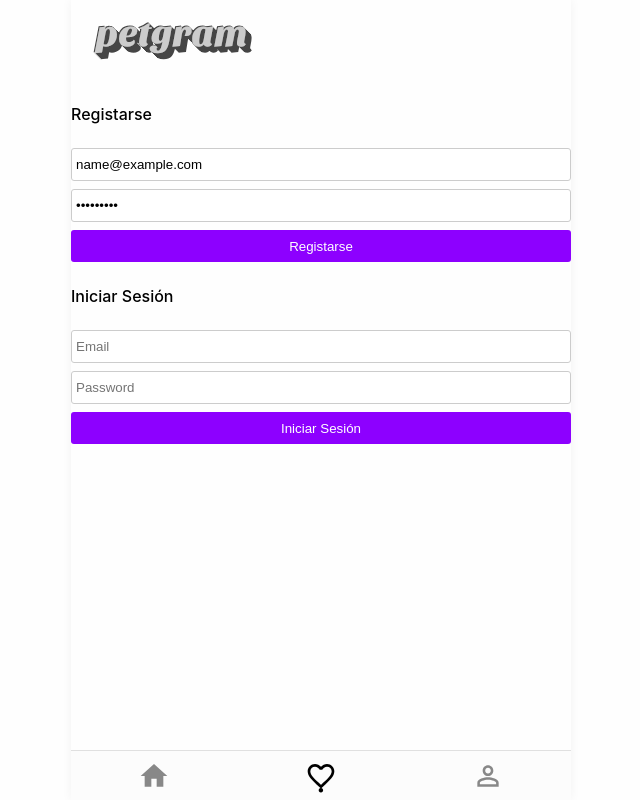
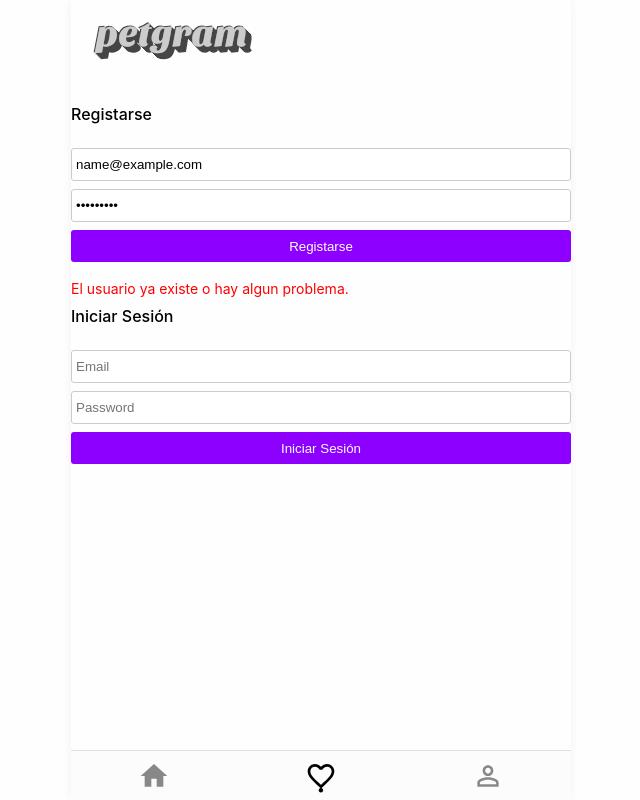
Before and after one commit to Dragmon/react-avanzado-platzi, a React app: page /favs in a window 1280 px wide. Both pictures are taken after typing "name@example.com", "Sample123" into the empty fields and a click on the button "Registarse". Shown: the whole page, without its empty margins (319-959 px from the left). Built offline with nearby package versions, Linux system fonts and the light colour scheme; no server answers.

Commit message:
error management in the form user register

```diff
--- a/src/components/UserForm/index.js
+++ b/src/components/UserForm/index.js
@@ -1,8 +1,8 @@
 import React from 'react'
 import { useInputValue } from '../../hooks/useInputValue'
-import { Form, Input, Button, Title } from './styles'
+import { Form, Input, Button, Title, Error } from './styles'
 
-export const UserForm = ({ onSubmit, title }) => {
+export const UserForm = ({ onSubmit, title, error, disabled }) => {
   const email = useInputValue('')
   const password = useInputValue('')
 
@@ -14,11 +14,12 @@ export const UserForm = ({ onSubmit, title }) => {
   return (
     <>
       <Title>{title}</Title>
-      <Form onSubmit={handleSubmit}>
-        <Input placeholder='Email' {...email} />
-        <Input placeholder='Password' type='password' {...password} />
-        <Button>{title}</Button>
+      <Form disabled={disabled} onSubmit={handleSubmit}>
+        <Input disabled={disabled} placeholder='Email' {...email} />
+        <Input disabled={disabled} placeholder='Password' type='password' {...password} />
+        <Button disabled={disabled}>{title}</Button>
       </Form>
+      {error && <Error>{error}</Error>}
     </>
   )
 }
--- a/src/components/UserForm/styles.js
+++ b/src/components/UserForm/styles.js
@@ -11,6 +11,9 @@ export const Input = styled.input`
   padding: 8px 4px;
   display: block;
   width: 100%;
+  &[disabled]{
+    opacity: .3;
+  }
 `
 
 export const Button = styled.button`
@@ -21,6 +24,9 @@ export const Button = styled.button`
   display: block;
   width: 100%;
   text-align: center;
+  &[disabled]{
+    opacity: .3;
+  }
 `
 
 export const Title = styled.h2`
@@ -28,3 +34,8 @@ export const Title = styled.h2`
   font-weight: 500;
   padding: 8px 0;
 `
+
+export const Error = styled.span`
+  color: red;
+  font-size: 14px;
+`
--- a/src/page/NotRegisteredUser.js
+++ b/src/page/NotRegisteredUser.js
@@ -11,15 +11,17 @@ export const NotRegisteredUser = () => (
           <>
             <RegisterMutation>
               {
-                (register) => {
+                (register, { data, loading, error }) => {
                   const onSubmit = ({ email, password }) => {
                     const input = { email, password }
                     const variables = { input }
                     register({ variables }).then(activateAuth)
                   }
 
+                  const errorMsg = error && 'El usuario ya existe o hay algun problema.'
+
                   return (
-                    <UserForm title='Registarse' onSubmit={onSubmit} />
+                    <UserForm disabled={loading} error={errorMsg} title='Registarse' onSubmit={onSubmit} />
                   )
                 }
               }
```
